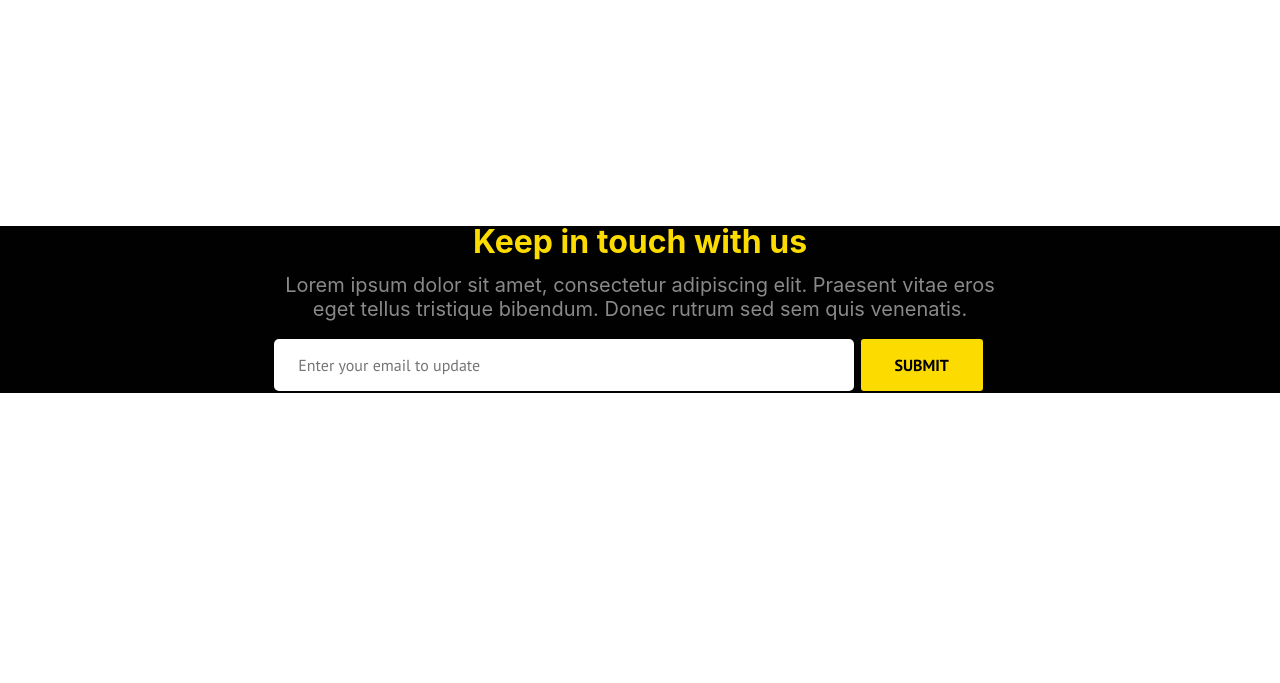
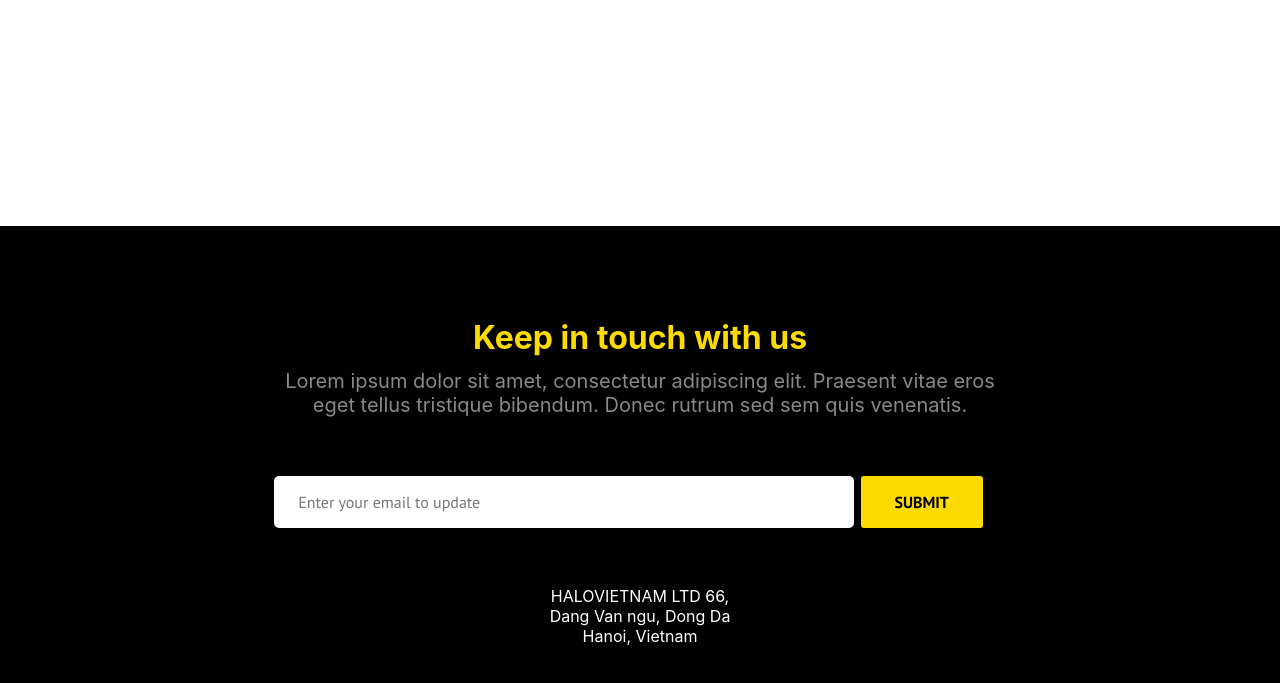
Before and after one commit to coatceatl/tinyone_landing, a website built with webpack: page index.html in a window 1280 px wide. Shown: the part 1481-2164 px from the top of the page. Before the commit the page ends 1874 px from the top, so only its background shows below. Built offline with nearby package versions, Linux system fonts and the light colour scheme.

Commit message:
added footer and completed desktop

```diff
--- a/index.html
+++ b/index.html
@@ -175,9 +175,22 @@
             </form>
           </div>
         </div>
-
       </div>
     </section>
+
+    <footer class='footer'>
+      <div class='container'>
+        <div class='row'>
+          <div class='col-lg-12'>
+            <div class='footer__contact mx-auto'>
+              HALOVIETNAM LTD 66,
+              Dang Van ngu, Dong Da
+              Hanoi, Vietnam
+            </div>
+          </div>
+        </div>
+      </div>
+    </footer>
     <script src='dist/main.js'></script>
   </body>
 </html>
--- a/src/scss/_custom.scss
+++ b/src/scss/_custom.scss
@@ -2,5 +2,6 @@
 @import '_header.scss';
 @import '_features.scss';
 @import '_subcrible.scss';
+@import '_footer.scss';
 
 $link-color: #010101;
--- /dev/null
+++ b/src/scss/_footer.scss
@@ -0,0 +1,13 @@
+.footer {
+  background-color: #010101;
+  color: #fff;
+}
+.footer__contact {
+  font-size: 16px;
+  font-weight: 400;
+  line-height: 20px;
+  text-align: center;
+  padding-top: 56px;
+  padding-bottom: 103px;
+  width: 183px;
+}
--- a/src/scss/_subcrible.scss
+++ b/src/scss/_subcrible.scss
@@ -1,4 +1,5 @@
 .subcrible {
+  padding-top: 96px;
   background-color: #010101;
 }
 .subcrible__title {
@@ -9,6 +10,7 @@
 }
 .form {
   text-align: center;
+  padding-top: 41px;
 }
 .form__input {
   font-family: 'PT Sans', sans-serif;
```
Also changed, not shown: dist/main.css.
